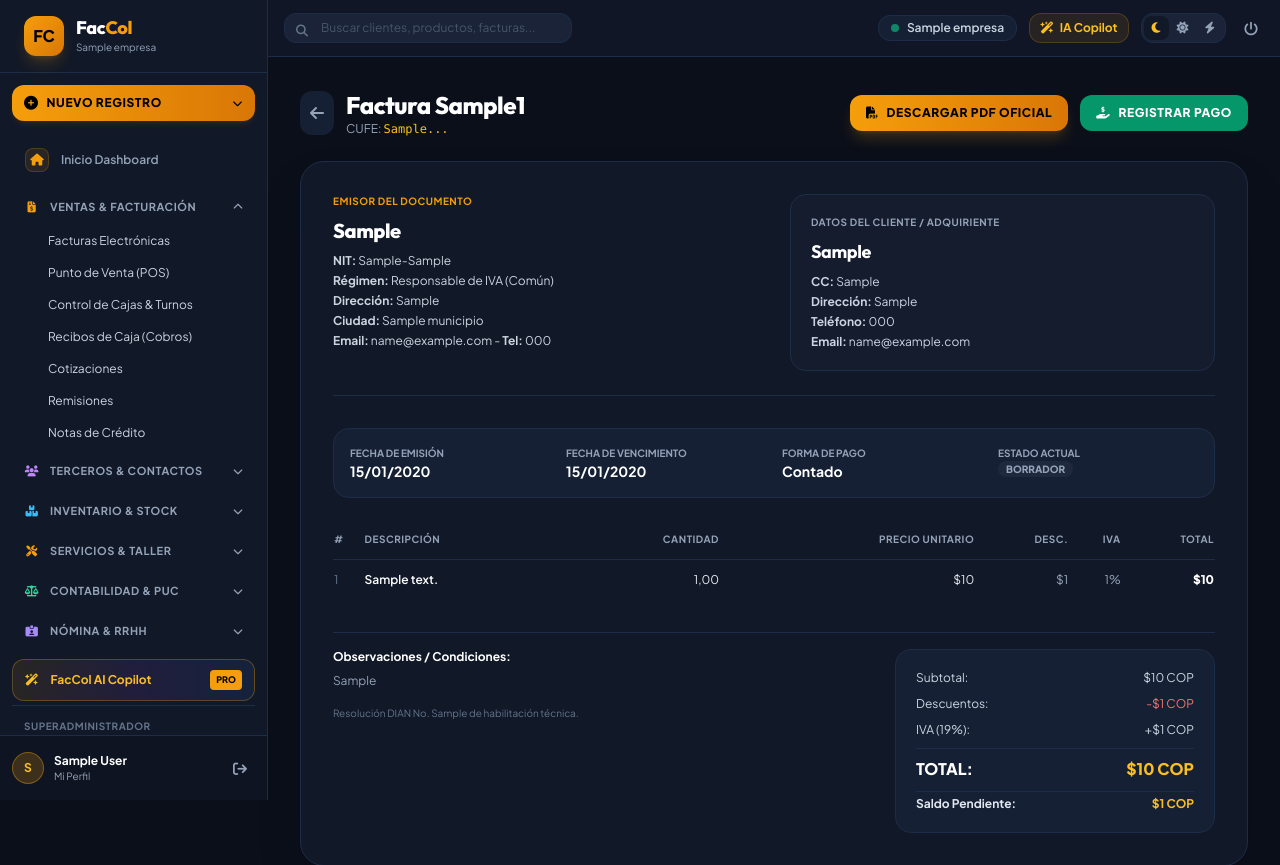
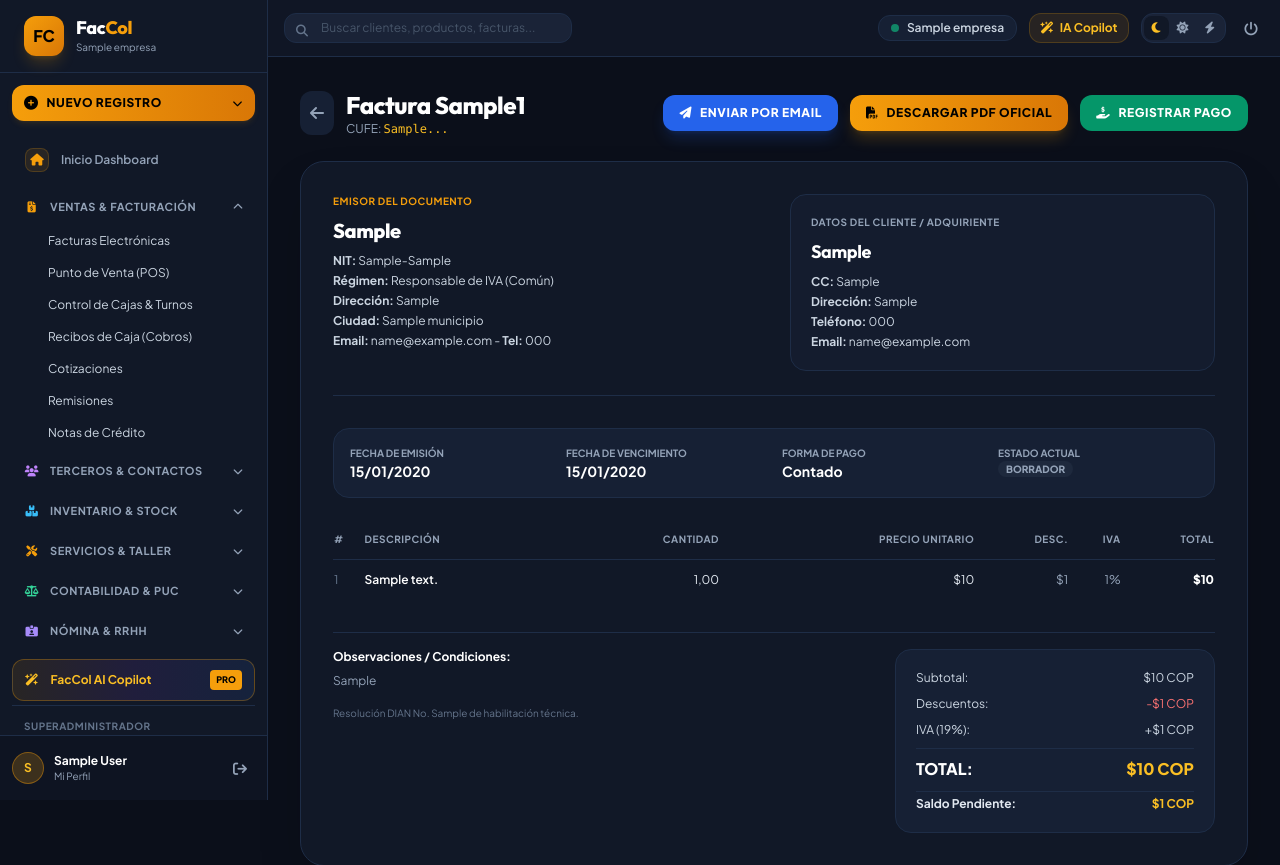
Before and after one commit to osdavene/FacCol, a Django app: page /facturacion/facturas/1/ in a window 1280 px wide. Shown: the top 865 px of the page. Run offline with Django 5.2, Linux system fonts and the light colour scheme; a user stored in the database is signed in; tables that the repository leaves empty hold one stand-in row (values such as "Sample post"); some libraries are stand-ins or nearby versions.

Commit message:
add electronic invoice email sending with PDF attachment via Amazon SES

```diff
--- a/apps/facturacion/urls.py
+++ b/apps/facturacion/urls.py
@@ -8,6 +8,7 @@ urlpatterns = [
     path('facturas/nueva/', views.factura_crear, name='factura_crear'),
     path('facturas/<int:factura_id>/', views.factura_detalle, name='factura_detalle'),
     path('facturas/<int:factura_id>/pdf/', views.factura_pdf, name='factura_pdf'),
+    path('facturas/<int:factura_id>/enviar-email/', views.factura_enviar_email, name='factura_enviar_email'),
     path('recibos/', views.recibos_lista, name='recibos_lista'),
     path('recibos/nuevo/', views.recibo_crear, name='recibo_crear'),
     path('cotizaciones/', views.cotizaciones_lista, name='cotizaciones_lista'),
--- a/apps/facturacion/views.py
+++ b/apps/facturacion/views.py
@@ -6,6 +6,10 @@ from django.contrib.auth.decorators import login_required
 from django.contrib import messages
 from django.http import HttpResponse, JsonResponse
 from django.db import transaction
+from django.core.mail import EmailMultiAlternatives
+from django.template.loader import render_to_string
+from django.utils.html import strip_tags
+from django.conf import settings
 
 from apps.facturacion.models import Factura, FacturaItem, ReciboCaja
 from apps.facturacion.pdf_service import generar_pdf_factura
@@ -168,6 +172,65 @@ def factura_pdf(request, factura_id):
 
 
 @login_required
+def factura_enviar_email(request, factura_id):
+    empresa = request.empresa_activa
+    factura = get_object_or_404(
+        Factura.objects.select_related('tercero', 'empresa'),
+        id=factura_id,
+        empresa=empresa
+    )
+
+    if request.method == 'POST':
+        destinatario = request.POST.get('email', '').strip()
+        mensaje_personalizado = request.POST.get('mensaje', '').strip()
+
+        if not destinatario and factura.tercero:
+            destinatario = factura.tercero.email or ''
+
+        if not destinatario:
+            messages.error(request, "Debe especificar una dirección de correo electrónico válida.")
+            return redirect('facturacion:factura_detalle', factura_id=factura.id)
+
+        try:
+            # 1. Generar el PDF dinámico oficial
+            pdf_bytes = generar_pdf_factura(factura)
+            filename = f"Factura_{factura.numero_completo}.pdf"
+
+            # 2. Asunto y cuerpo del correo
+            asunto = f"Factura Electrónica No. {factura.numero_completo} — {empresa.razon_social}"
+            contexto = {
+                'factura': factura,
+                'empresa': empresa,
+                'mensaje_personalizado': mensaje_personalizado,
+            }
+            html_content = render_to_string('facturacion/emails/factura_email.html', contexto)
+            text_content = strip_tags(html_content)
+
+            # 3. Construir el mensaje multipart
+            from_email = getattr(settings, 'DEFAULT_FROM_EMAIL', 'notificaciones@servigest.online')
+            reply_to = [empresa.email] if (empresa and empresa.email) else [from_email]
+
+            email = EmailMultiAlternatives(
+                subject=asunto,
+                body=text_content,
+                from_email=from_email,
+                to=[destinatario],
+                reply_to=reply_to,
+            )
+            email.attach_alternative(html_content, "text/html")
+            email.attach(filename, pdf_bytes, 'application/pdf')
+
+            # 4. Enviar mediante Amazon SES
+            email.send(fail_silently=False)
+
+            messages.success(request, f"¡Factura {factura.numero_completo} enviada exitosamente a {destinatario}!")
+        except Exception as e:
+            messages.error(request, f"No se pudo enviar el correo: {str(e)}")
+
+    return redirect('facturacion:factura_detalle', factura_id=factura.id)
+
+
+@login_required
 def recibos_lista(request):
     empresa = request.empresa_activa
     if not empresa:
--- a/templates/facturacion/factura_detalle.html
+++ b/templates/facturacion/factura_detalle.html
@@ -4,7 +4,7 @@
 {% block title %}Factura {{ factura.numero_completo }}{% endblock %}
 
 {% block content %}
-<div class="max-w-5xl mx-auto space-y-6">
+<div class="max-w-5xl mx-auto space-y-6" x-data="{ modalEmail: false }">
 
     <!-- Barra de Acciones Superiores -->
     <div class="flex flex-col sm:flex-row sm:items-center justify-between gap-4">
@@ -18,7 +18,11 @@
             </div>
         </div>
 
-        <div class="flex items-center gap-3">
+        <div class="flex items-center gap-3 flex-wrap">
+            <button type="button" @click="modalEmail = true"
+               class="px-4 py-2.5 rounded-xl bg-blue-600 hover:bg-blue-500 text-white font-extrabold text-xs uppercase tracking-wider shadow-lg shadow-blue-600/20 transition flex items-center gap-2">
+                <i class="fas fa-paper-plane"></i> Enviar por Email
+            </button>
             <a href="{% url 'facturacion:factura_pdf' factura.id %}" target="_blank"
                class="px-4 py-2.5 rounded-xl bg-gradient-to-r from-amber-500 to-amber-600 hover:from-amber-400 hover:to-amber-500 text-black font-extrabold text-xs uppercase tracking-wider shadow-lg shadow-amber-500/20 transition flex items-center gap-2">
                 <i class="fas fa-file-pdf"></i> Descargar PDF Oficial
@@ -182,5 +186,82 @@
     </div>
     {% endif %}
 
+    <!-- Modal Enviar Factura por Email -->
+    <div x-show="modalEmail"
+         x-cloak
+         class="fixed inset-0 z-50 overflow-y-auto flex items-center justify-center p-4 bg-black/80 backdrop-blur-sm"
+         x-transition:enter="transition ease-out duration-200"
+         x-transition:enter-start="opacity-0"
+         x-transition:enter-end="opacity-100"
+         x-transition:leave="transition ease-in duration-150"
+         x-transition:leave-start="opacity-100"
+         x-transition:leave-end="opacity-0">
+
+        <div class="bg-[#111827] border border-[#1e2d47] rounded-3xl p-6 sm:p-8 max-w-lg w-full shadow-2xl relative"
+             @click.away="modalEmail = false">
+
+            <div class="flex items-center justify-between pb-4 border-b border-[#1e2d47] mb-6">
+                <div class="flex items-center gap-3">
+                    <div class="w-10 h-10 rounded-xl bg-blue-500/20 text-blue-400 flex items-center justify-center text-lg">
+                        <i class="fas fa-envelope"></i>
+                    </div>
+                    <div>
+                        <h3 class="font-display font-extrabold text-lg text-white">Enviar Factura por Email</h3>
+                        <p class="text-xs text-slate-400">Factura No. {{ factura.numero_completo }}</p>
+                    </div>
+                </div>
+                <button type="button" @click="modalEmail = false" class="text-slate-400 hover:text-white transition">
+                    <i class="fas fa-times text-lg"></i>
+                </button>
+            </div>
+
+            <form method="POST" action="{% url 'facturacion:factura_enviar_email' factura.id %}" class="space-y-4">
+                {% csrf_token %}
+
+                <div>
+                    <label class="block text-xs font-bold uppercase tracking-wider text-slate-300 mb-2">
+                        Correo del Destinatario <span class="text-red-400">*</span>
+                    </label>
+                    <input type="email" name="email" required
+                           value="{{ factura.tercero.email|default:'' }}"
+                           placeholder="cliente@ejemplo.com"
+                           class="w-full bg-[#162034] border border-[#1e2d47] rounded-xl px-4 py-3 text-white text-sm outline-none focus:border-blue-500 transition">
+                    <p class="text-[11px] text-slate-400 mt-1">
+                        Se enviará con el remitente corporativo: <code class="text-amber-400">notificaciones@servigest.online</code>
+                    </p>
+                </div>
+
+                <div>
+                    <label class="block text-xs font-bold uppercase tracking-wider text-slate-300 mb-2">
+                        Mensaje Personalizado (Opcional)
+                    </label>
+                    <textarea name="mensaje" rows="3"
+                              placeholder="Estimado cliente, adjuntamos su factura electrónica por los servicios prestados..."
+                              class="w-full bg-[#162034] border border-[#1e2d47] rounded-xl px-4 py-3 text-white text-sm outline-none focus:border-blue-500 transition resize-none"></textarea>
+                </div>
+
+                <div class="bg-[#141c2e] p-4 rounded-xl border border-[#1e2d47] text-xs text-slate-300 flex items-start gap-3">
+                    <i class="fas fa-paperclip text-amber-400 text-base mt-0.5"></i>
+                    <div>
+                        <b class="text-white">Archivos adjuntos automáticos:</b>
+                        <p class="text-slate-400 mt-0.5">Se adjuntará automáticamente el <b>PDF oficial con código QR y CUFE</b> generado con ReportLab.</p>
+                    </div>
+                </div>
+
+                <div class="flex items-center justify-end gap-3 pt-4 border-t border-[#1e2d47]">
+                    <button type="button" @click="modalEmail = false"
+                            class="px-5 py-2.5 rounded-xl bg-[#162034] hover:bg-[#1f2d47] text-slate-300 text-xs font-bold uppercase tracking-wider transition">
+                        Cancelar
+                    </button>
+                    <button type="submit"
+                            class="px-5 py-2.5 rounded-xl bg-gradient-to-r from-blue-600 to-indigo-600 hover:from-blue-500 hover:to-indigo-500 text-white font-extrabold text-xs uppercase tracking-wider shadow-lg shadow-blue-500/25 transition flex items-center gap-2">
+                        <i class="fas fa-paper-plane"></i> Enviar Factura Ahora
+                    </button>
+                </div>
+            </form>
+
+        </div>
+    </div>
+
 </div>
 {% endblock %}
```
Also changed, not shown: templates/facturacion/emails/factura_email.html (added, +81 -0 lines).
